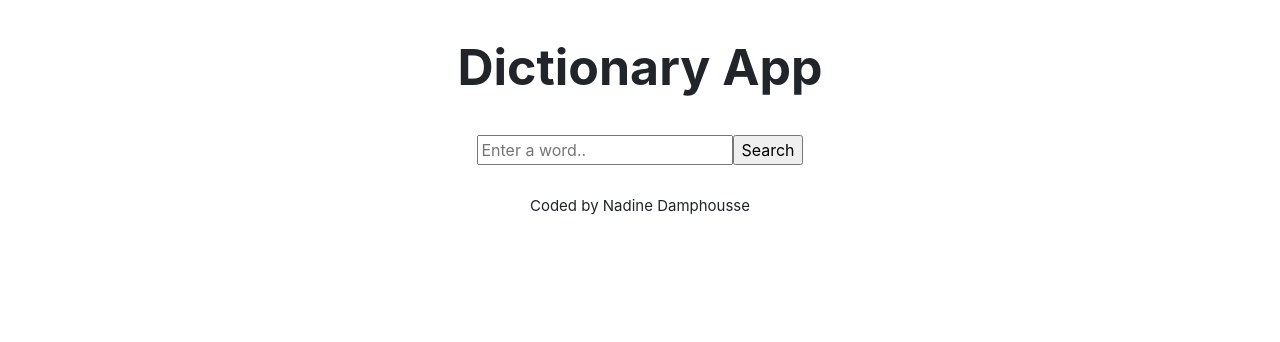
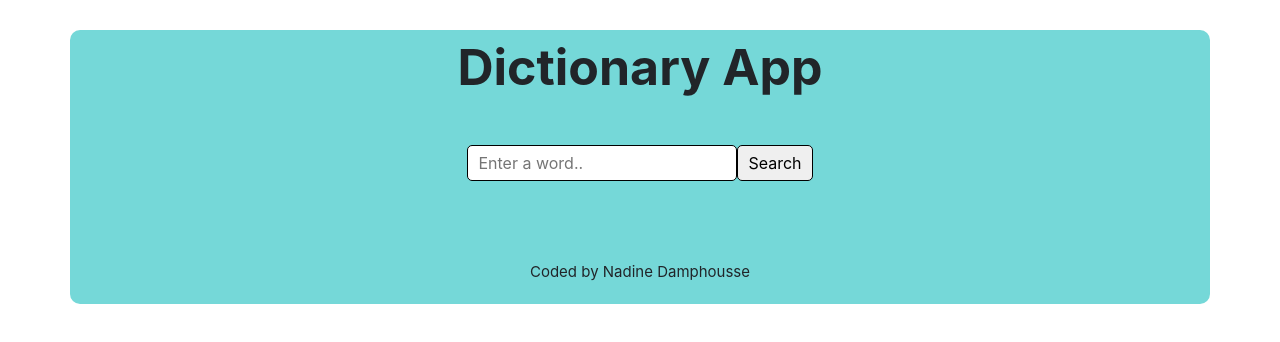
Before and after one commit to ndamph/dictionary-project, a React (Create React App) app: page / in a window 1280 px wide. Shown: the top 342 px of the page. Built offline with nearby package versions, Linux system fonts and the light colour scheme.

Commit message:
Updated styling

```diff
--- a/src/App.css
+++ b/src/App.css
@@ -7,4 +7,14 @@
 .App footer {
   font-size: 15px;
   margin: 30px 0;
+  padding-bottom: 20px;
 }
+
+.App .container {
+  background: rgb(117, 216, 216);
+  border-radius: 10px;
+}
+
+.App main {
+  padding: 10px;
+}
--- a/src/Dictionary.css
+++ b/src/Dictionary.css
@@ -0,0 +1,9 @@
+.Dictionary form {
+  margin-bottom: 40px;
+}
+
+.Dictionary input {
+  padding: 5px 10px;
+  border-radius: 5px;
+  border: 1px solid black;
+}
--- a/src/Meanings.js
+++ b/src/Meanings.js
@@ -10,7 +10,8 @@ export default function Meanings(props) {
             <h5>{definition.partOfSpeech}</h5>
             <p>
               {definition.definition}
-              <em>{definition.example}</em>
+              <br />
+              <em>ex. {definition.example}</em>
             </p>
           </div>
         );
```
